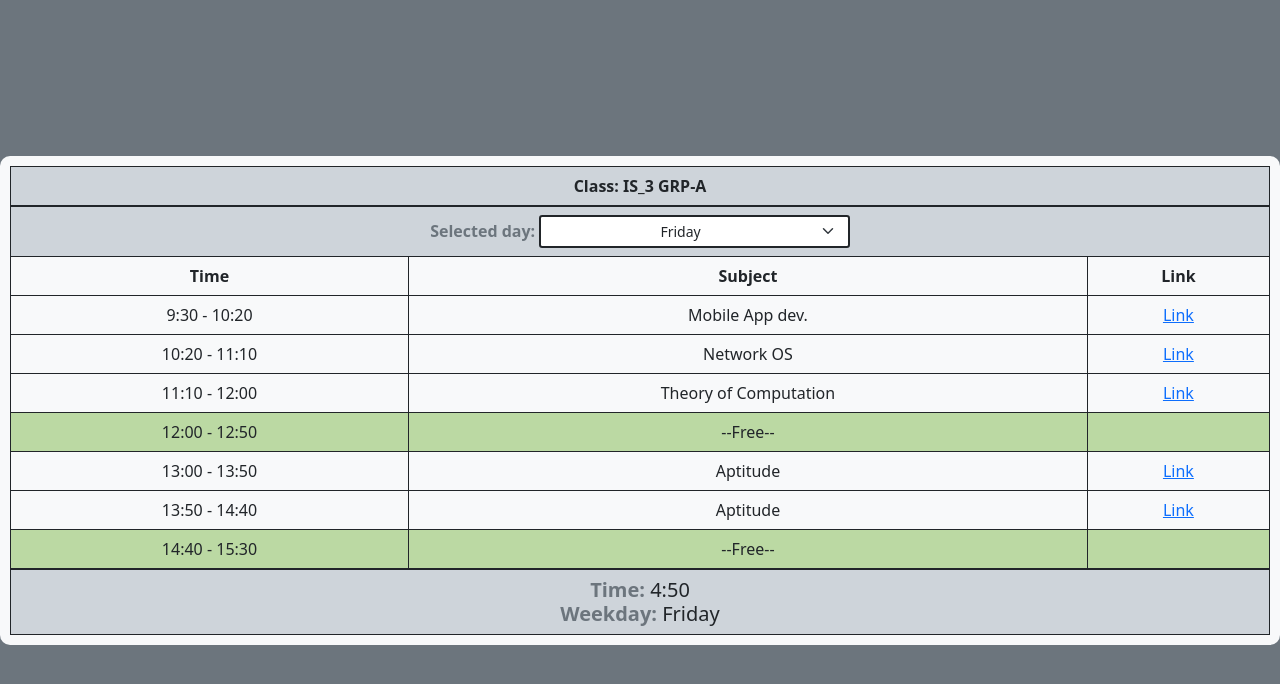
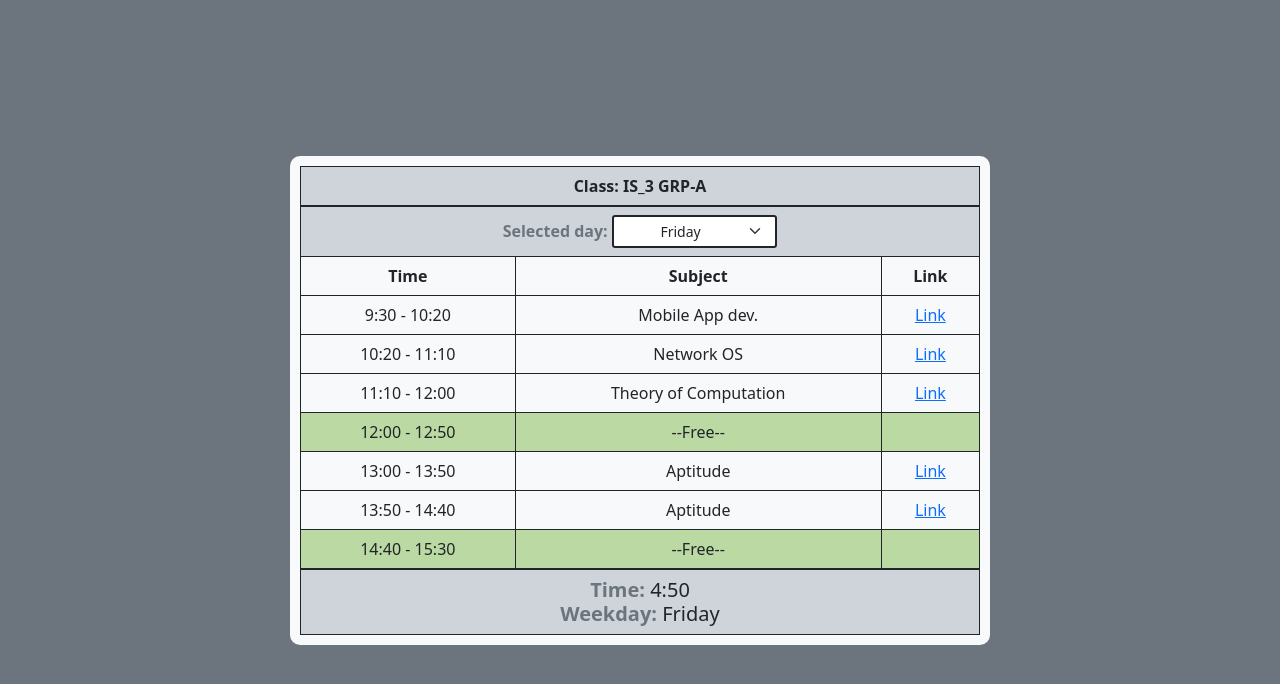
Before and after one commit to Nav-jangra/no, a plain HTML site: page index.html in a window 1280 px wide. Drawn offline with nearby package versions, Linux system fonts and the light colour scheme.

Commit message:
Update style.css

```diff
--- a/style.css
+++ b/style.css
@@ -6,7 +6,7 @@ body{
 
 .container{
     /* color: initial; */
-    max-width: 1700px;
+    max-width: 700px;
     /* margin: 100px auto; */
     /* padding: auto 2px; */
     /* padding-left: 10px; */
```
